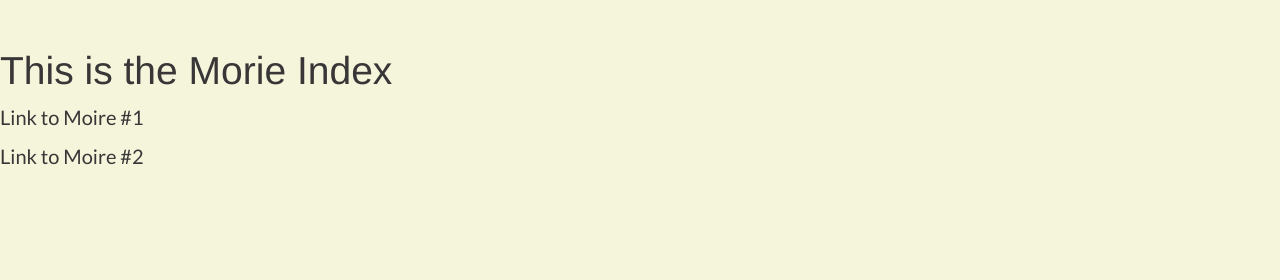
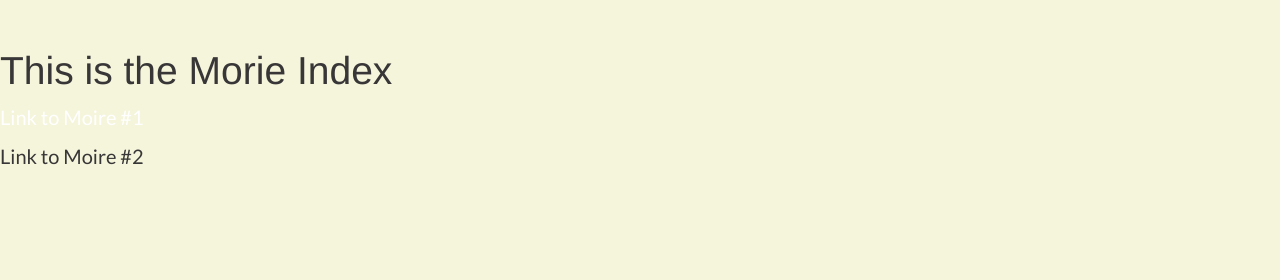
Before and after one commit to yukonnor/yukonnor.github.io, a Jekyll site: the page built from moire-index.html, in a window 1280 px wide. Shown: the part 411-691 px from the top of the page. Built offline with Jekyll 4.4.1, drawn with Linux system fonts in a browser that asks for light colours.

Commit message:
Update moire-index.html

```diff
--- a/_layouts/moire-index.html
+++ b/_layouts/moire-index.html
@@ -7,7 +7,9 @@
 
     <section class="spacing">
       <h1>This is the Morie Index</h1>
-      <p>Link to Moire #1</p>
+      <p>
+          <a href="/moire-index/moire-1">Link to Moire #1</a>
+      </p>
       <p>Link to Moire #2</p>
      </section>
 
```
